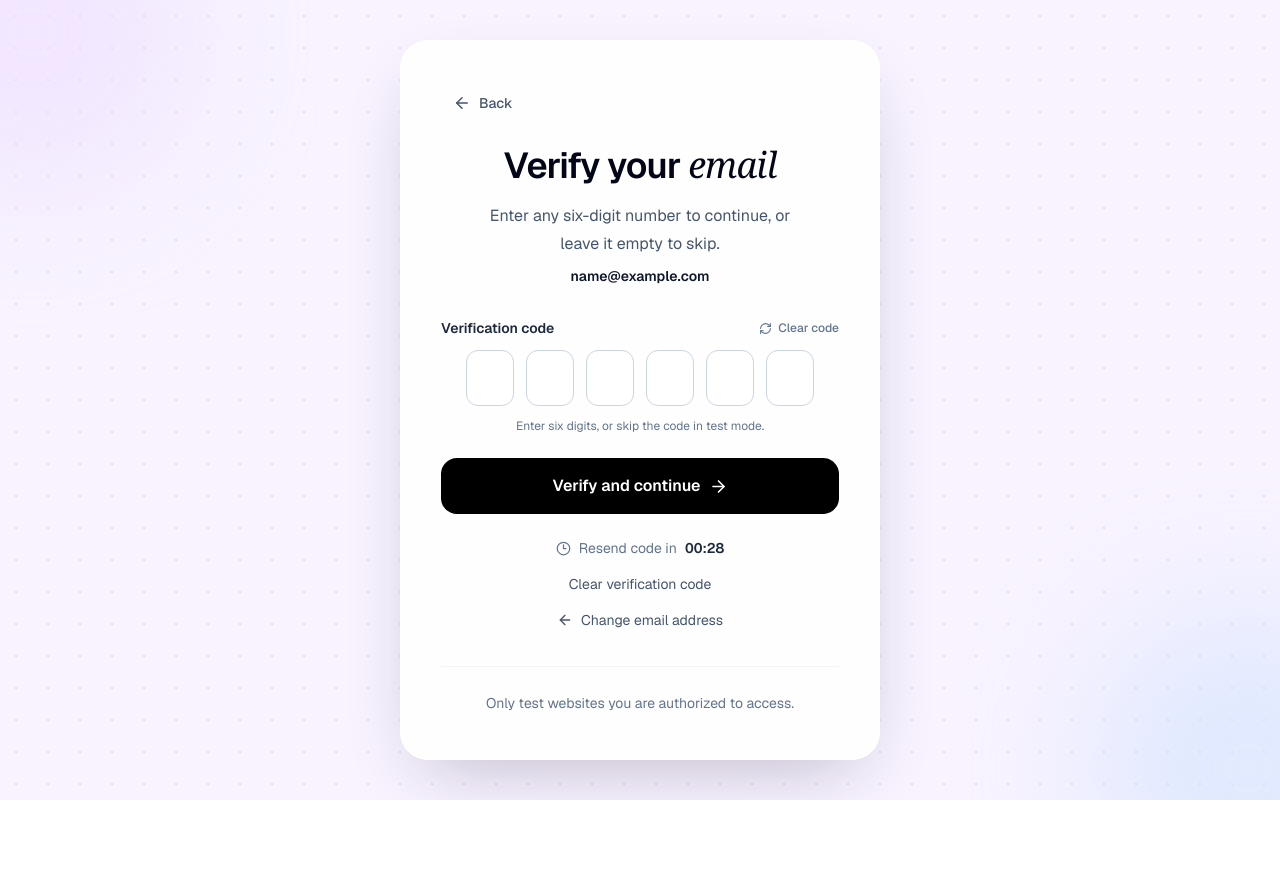
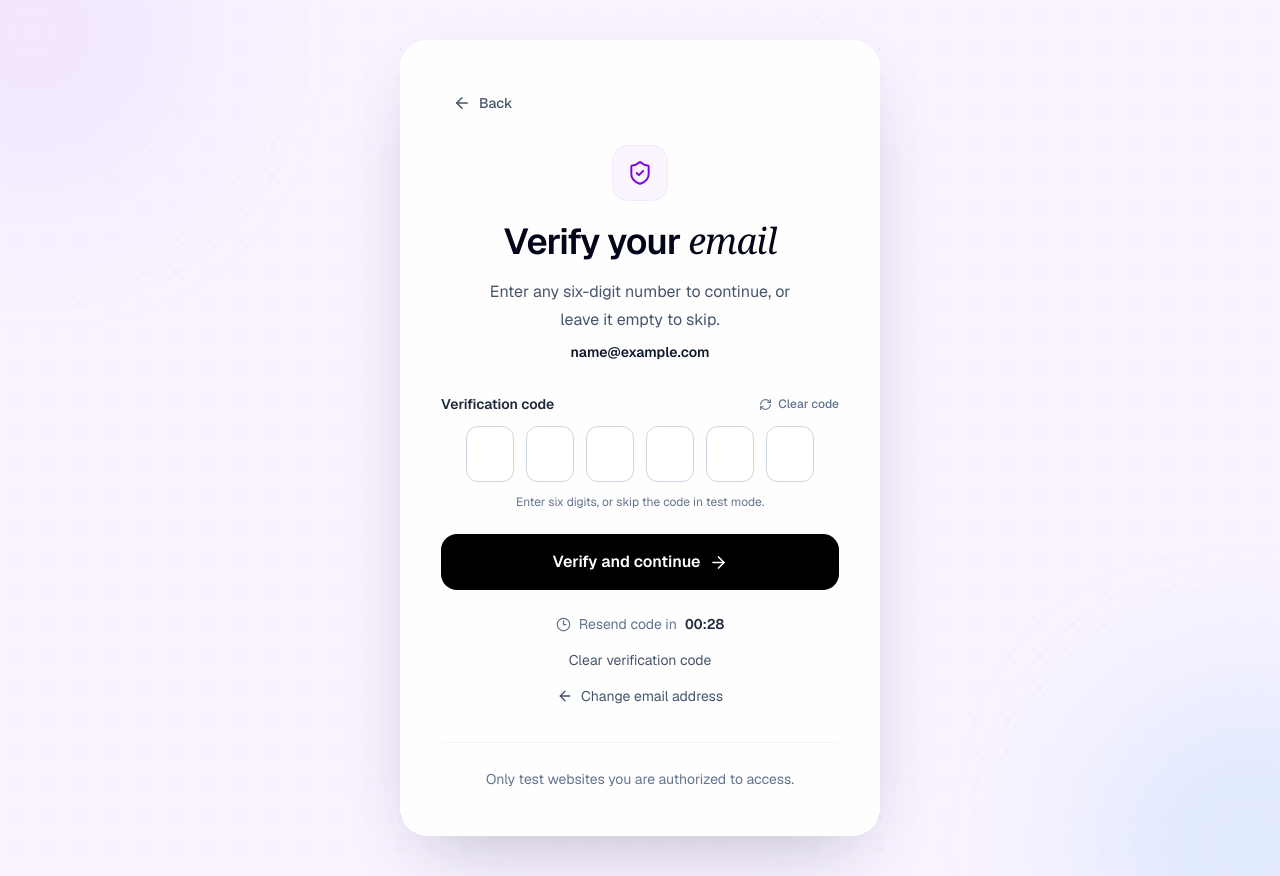
Before and after one commit to zdawan/AI-Bug-Tracker, a Next.js app in the folder client/: page /tester/login in a window 1280 px wide. Both pictures are taken after typing "name@example.com" into the empty fields and a click on the button "Continue with email". Before the commit the page ends 800 px from the top, so only its background shows below. Built offline with nearby package versions, Linux system fonts and the light colour scheme; no server answers.

Commit message:
UI improvements

```diff
--- a/client/app/tester/login/OtpForm.jsx
+++ b/client/app/tester/login/OtpForm.jsx
@@ -4,6 +4,7 @@ import { useEffect, useRef, useState } from "react";
 import { useRouter } from "next/navigation";
 import { toast } from "react-toastify";
 import { ArrowLeft, ArrowRight, RefreshCw, Clock3 } from "lucide-react";
+import { ShieldCheck } from "lucide-react";
 
 const RESEND_COOLDOWN = 30;
 
@@ -142,6 +143,11 @@ export default function OtpForm({ email, onBack }) {
         <ArrowLeft size={18} />
         Back
       </button>
+      <div className="mb-5 flex justify-center">
+        <div className="flex h-14 w-14 items-center justify-center rounded-2xl border border-purple-100 bg-purple-50 text-purple-700">
+          <ShieldCheck size={26} strokeWidth={1.8} />
+        </div>
+      </div>
       <header className="mb-8 text-center">
         <h1 className="text-3xl font-semibold tracking-tight text-slate-950 sm:text-4xl">
           Verify your{" "}
```
